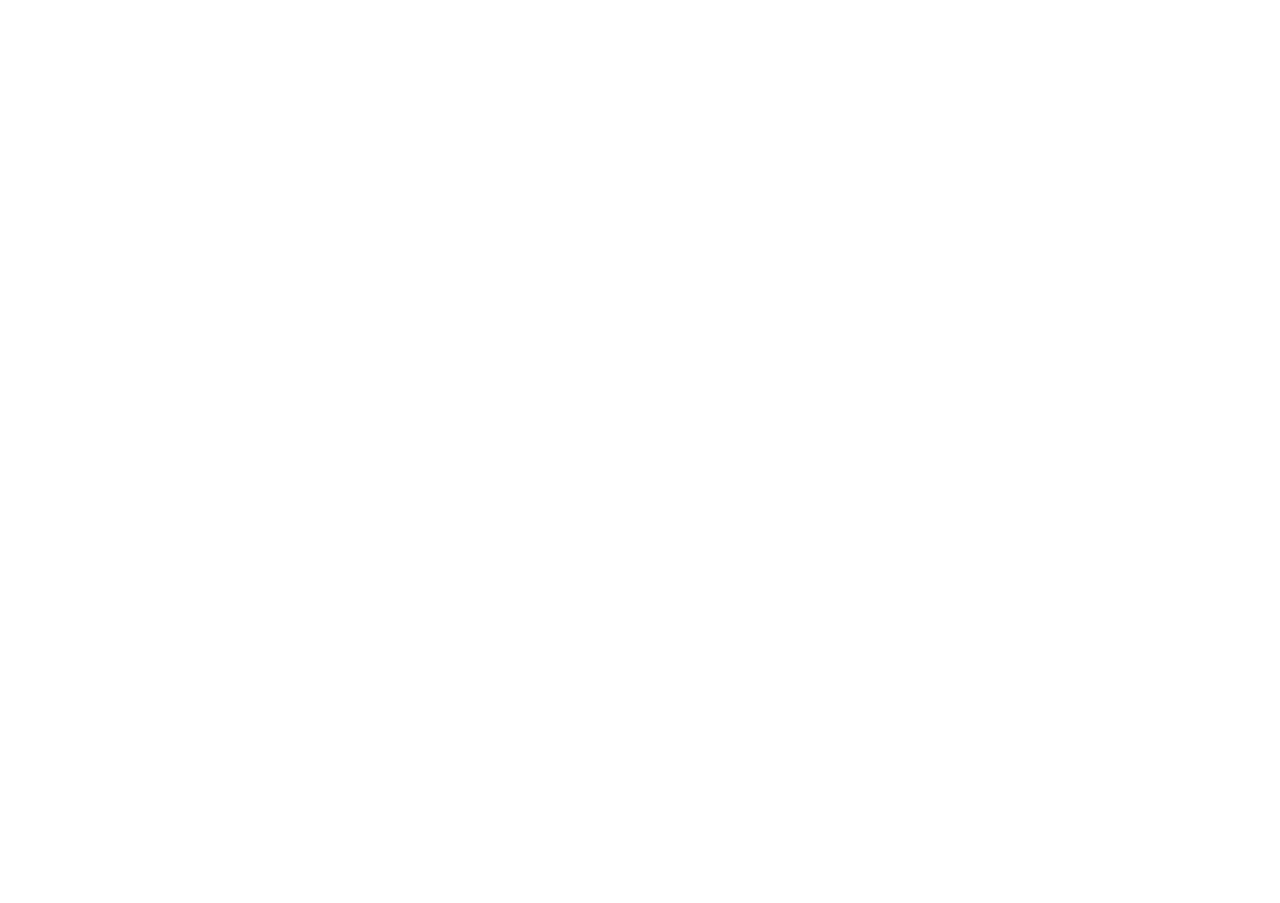
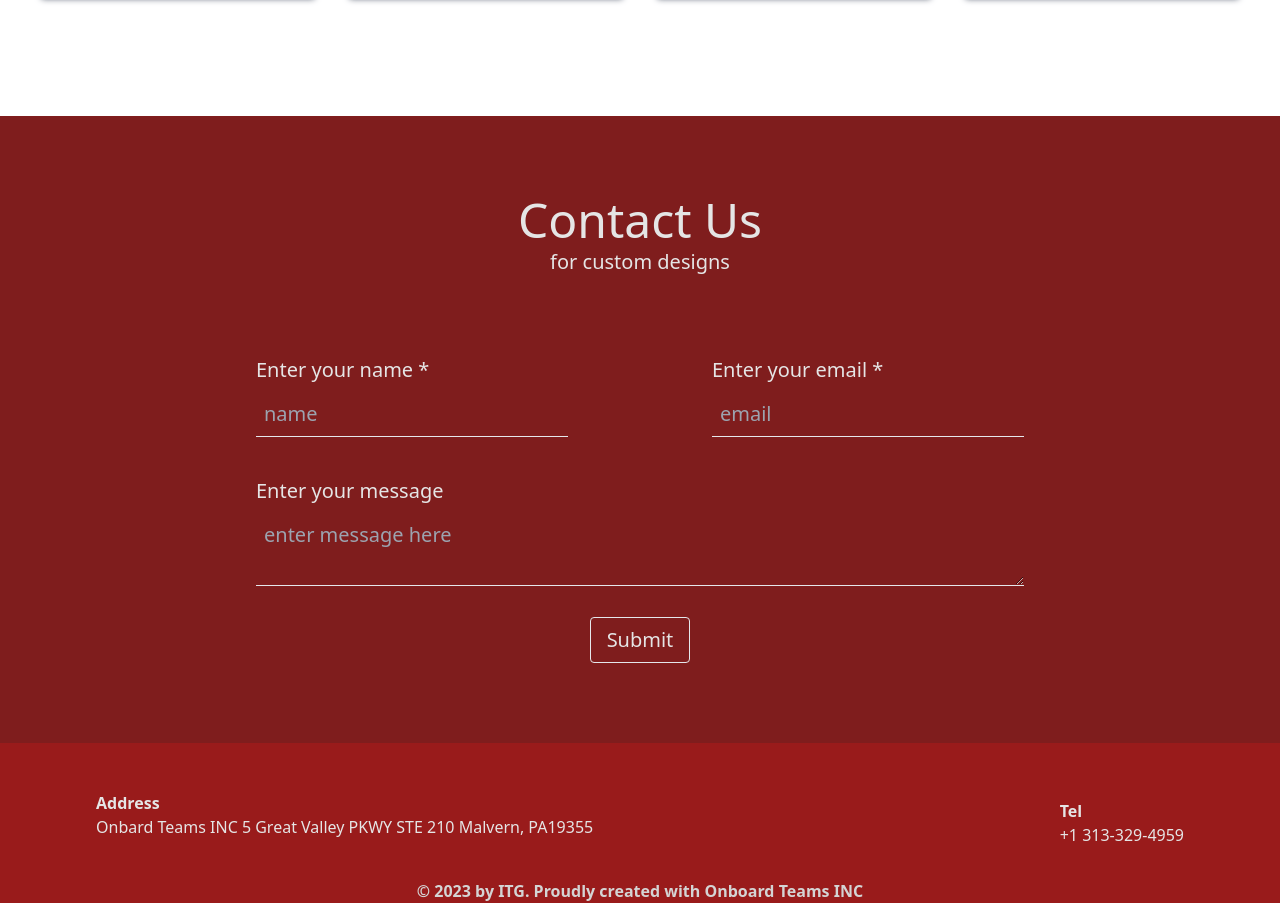
Before and after one commit to ghazankhan27/ecom-faraz, a React (Create React App) app: page / in a window 1280 px wide. Shown: the part 1162-2065 px from the top of the page. Before the commit the page ends 800 px from the top, so only its background shows below. Built offline with nearby package versions, Linux system fonts and the light colour scheme.

Commit message:
added contact form and footer

```diff
--- a/src/App.js
+++ b/src/App.js
@@ -1,12 +1,14 @@
 import "./App.css";
 import Nav from "./components/nav/Nav";
 import { Outlet } from "react-router-dom";
+import ContactUs from "./components/ContactUs";
 
 function App() {
   return (
     <div className="App min-h-screen">
       <Nav></Nav>
       <Outlet></Outlet>
+      <ContactUs></ContactUs>
     </div>
   );
 }
--- /dev/null
+++ b/src/components/ContactUs.js
@@ -0,0 +1,83 @@
+import React from "react";
+
+export default function ContactUs() {
+  const inputField = (label, placeholder) => {
+    return (
+      <div className="md:mt-0 mt-10">
+        <p>{label}</p>
+        <input
+          className="bg-transparent border-b mt-2 p-2"
+          placeholder={placeholder}
+        ></input>
+      </div>
+    );
+  };
+
+  const messageArea = () => {
+    return (
+      <div className="w-full mt-10">
+        <p>Enter your message</p>
+        <textarea
+          placeholder="enter message here"
+          className="w-full mt-2 p-2 bg-transparent border-b"
+        ></textarea>
+      </div>
+    );
+  };
+
+  const submitButton = () => {
+    return (
+      <button className="px-4 py-2 border rounded text-xl mt-6 transition hover:bg-red-800">
+        Submit
+      </button>
+    );
+  };
+
+  const footer = () => {
+    return (
+      <div className="mt-20 pt-10 text-center md:text-left md:w-full md:px-0 bg-red-800">
+        <div className="md:px-24">
+          <div className="md:flex md:justify-between md:items-center">
+            <div>
+              <p className="font-bold">Address</p>
+              <p>
+                Onbard Teams INC 5 Great Valley PKWY STE 210 Malvern, PA19355
+              </p>
+            </div>
+            <div>
+              <p className="mt-4 font-bold">Tel</p>
+              <p>+1 313-329-4959</p>
+            </div>
+          </div>
+        </div>
+        <div className="w-full text-center text-neutral-300">
+          <p className="mt-8 font-semibold">
+            © 2023 by ITG. Proudly created with Onboard Teams INC
+          </p>
+        </div>
+      </div>
+    );
+  };
+
+  return (
+    <>
+      <div
+        id="contactform"
+        className="bg-red-900 text-neutral-200 py-20 pb-0 flex flex-col items-center"
+      >
+        <p className="md:text-center text-5xl">Contact Us</p>
+        <p className="text-xl mt-1">for custom designs</p>
+        <div className="flex flex-col items-center text-xl w-fit">
+          <div className="flex flex-col md:flex-row justify-center md:mt-20">
+            {inputField("Enter your name *", "name")}
+            <div className="md:w-36 h-1"></div>
+            {inputField("Enter your email *", "email")}
+          </div>
+          {messageArea()}
+        </div>
+        {submitButton()}
+        {footer()}
+      </div>
+    </>
+  );
+}
--- a/src/components/home/components/ProductListMobile.js
+++ b/src/components/home/components/ProductListMobile.js
@@ -3,7 +3,12 @@
 
 export default function ProductListMobile() {
   return (
-    <div className="md:hidden grid space-y-4 mt-10">
+    <div className="py-20">
+      <p className="text-center mb-8 font-semibold text-4xl">
+        Choose from our list of products!
+      </p>
+      <hr className="bg-slate-900"></hr>
+      <div className="grid grid-cols-4 gap-8 mt-8">
         <ProductCard
           name={"Shirts"}
           price={"Starting from $39.99"}
@@ -37,5 +42,6 @@
           }
         ></ProductCard>
       </div>
+    </div>
   );
 }
```
Lines whose indentation alone changed are shown as unchanged.
